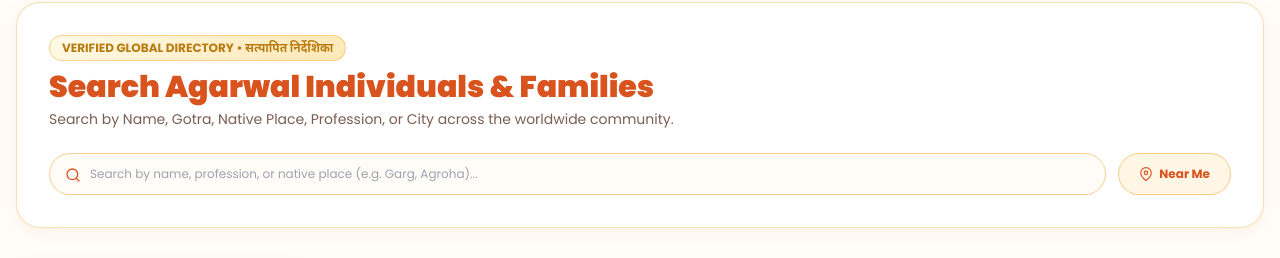
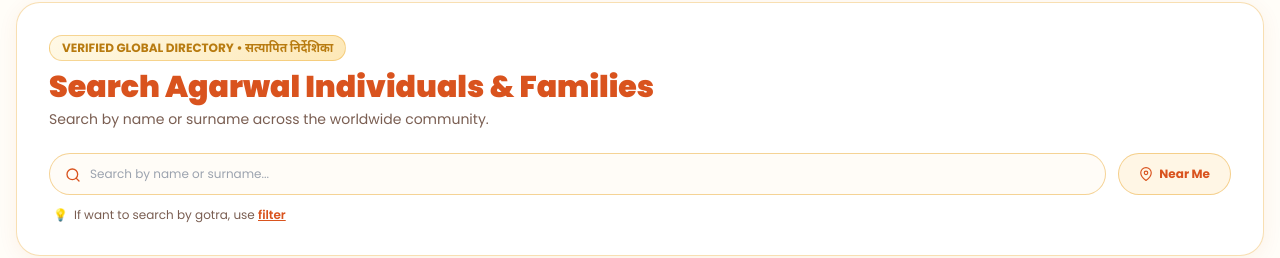
Before and after one commit to AayushM0/agrawal-web, a Next.js app: page /directory in a window 1280 px wide. Shown: the part 164-422 px from the top of the page. Built offline with nearby package versions, Linux system fonts and the light colour scheme; no server answers; the database is empty.

Commit message:
fix(directory): update search bar placeholder and add gotra filter guidance

```diff
--- a/src/app/directory/page.tsx
+++ b/src/app/directory/page.tsx
@@ -68,7 +68,7 @@ function DirectoryContent() {
               Search Agarwal Individuals & Families
             </h1>
             <p className="text-xs sm:text-sm text-body-muted mt-1">
-              Search by Name, Gotra, Native Place, Profession, or City across the worldwide community.
+              Search by name or surname across the worldwide community.
             </p>
           </div>
 
@@ -78,7 +78,7 @@ function DirectoryContent() {
                 type="text"
                 value={searchQuery}
                 onChange={(e) => setSearchQuery(e.target.value)}
-                placeholder="Search by name, profession, or native place (e.g. Garg, Agroha)..."
+                placeholder="Search by name or surname..."
                 className="w-full pl-10 pr-4 py-2.5 sm:py-3 rounded-full border border-brand-accent/40 text-xs text-body-heading bg-canvas-warm/30 focus:outline-none focus:ring-2 focus:ring-brand-primary"
               />
               <svg className="w-4 h-4 text-brand-primary absolute left-4 top-3 sm:top-3.5" viewBox="0 0 24 24" fill="none" stroke="currentColor" strokeWidth="2" strokeLinecap="round" strokeLinejoin="round">
@@ -122,6 +122,24 @@ function DirectoryContent() {
               </button>
             </div>
           </div>
+
+          <p className="text-xs text-body-muted mt-2.5 sm:mt-3 pl-1 flex items-center gap-1.5">
+            <span className="text-brand-accent font-bold">💡</span>
+            <span>
+              If want to search by gotra, use{" "}
+              <button
+                type="button"
+                onClick={() => {
+                  setMobileFiltersOpen(true);
+                  const el = document.getElementById("gotra-filter-select");
+                  if (el) el.focus();
+                }}
+                className="underline text-brand-primary font-semibold hover:text-brand-primary/80 transition-colors"
+              >
+                filter
+              </button>
+            </span>
+          </p>
         </div>
 
         {/* Split View: Filters Sidebar + Results */}
@@ -159,6 +177,7 @@ function DirectoryContent() {
                   Gotra (गोत्र)
                 </label>
                 <select
+                  id="gotra-filter-select"
                   value={selectedGotra}
                   onChange={(e) => setSelectedGotra(e.target.value)}
                   className="w-full px-3 py-2.5 rounded-xl border border-brand-accent/40 text-xs font-semibold text-body-heading bg-canvas-warm/30 focus:ring-1 focus:ring-brand-primary"
```
